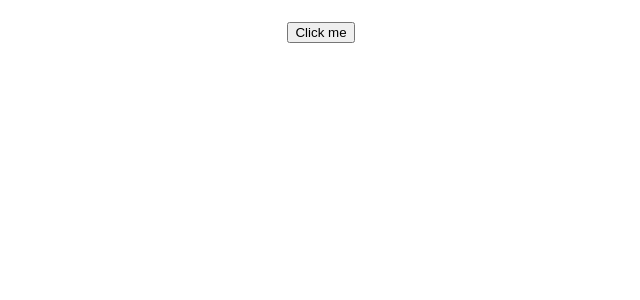
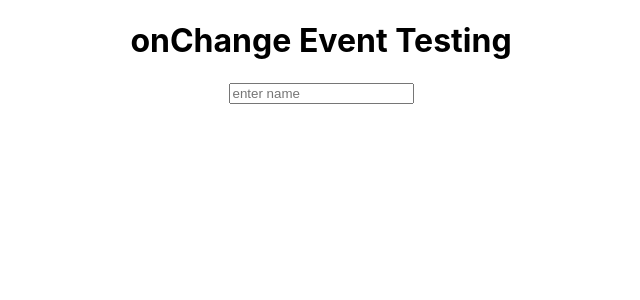
Before and after one commit to abhikhalid/blog-app, a React (Create React App) app: page / in a window 1280 px wide. Shown: the top 300 px of the page, without its empty margins (319-959 px from the left). Built offline with nearby package versions, Linux system fonts and the light colour scheme.

Commit message:
Part 39 - onChange Event Testing | Keyboard Interactions

```diff
--- a/src/App.js
+++ b/src/App.js
@@ -2,14 +2,19 @@
 import './App.css';
 
 function App() {
-  const [data, setData] = useState('');
+  const [name, setName] = useState('');
 
   return (
     <div className="App">
+      <h1>onChange Event Testing</h1>
 
-     <h1>{data}</h1>
+      <h2>{name}</h2>
 
-     <button onClick={()=> setData('hello')}>Click me</button>
+      <input
+        type="text"
+        placeholder="enter name"
+        onChange={(e) => setName(e.target.value)}
+      />
 
     </div>
   );
```
Also changed, not shown: 1 other file (tests, documents, lock files or other folders).
